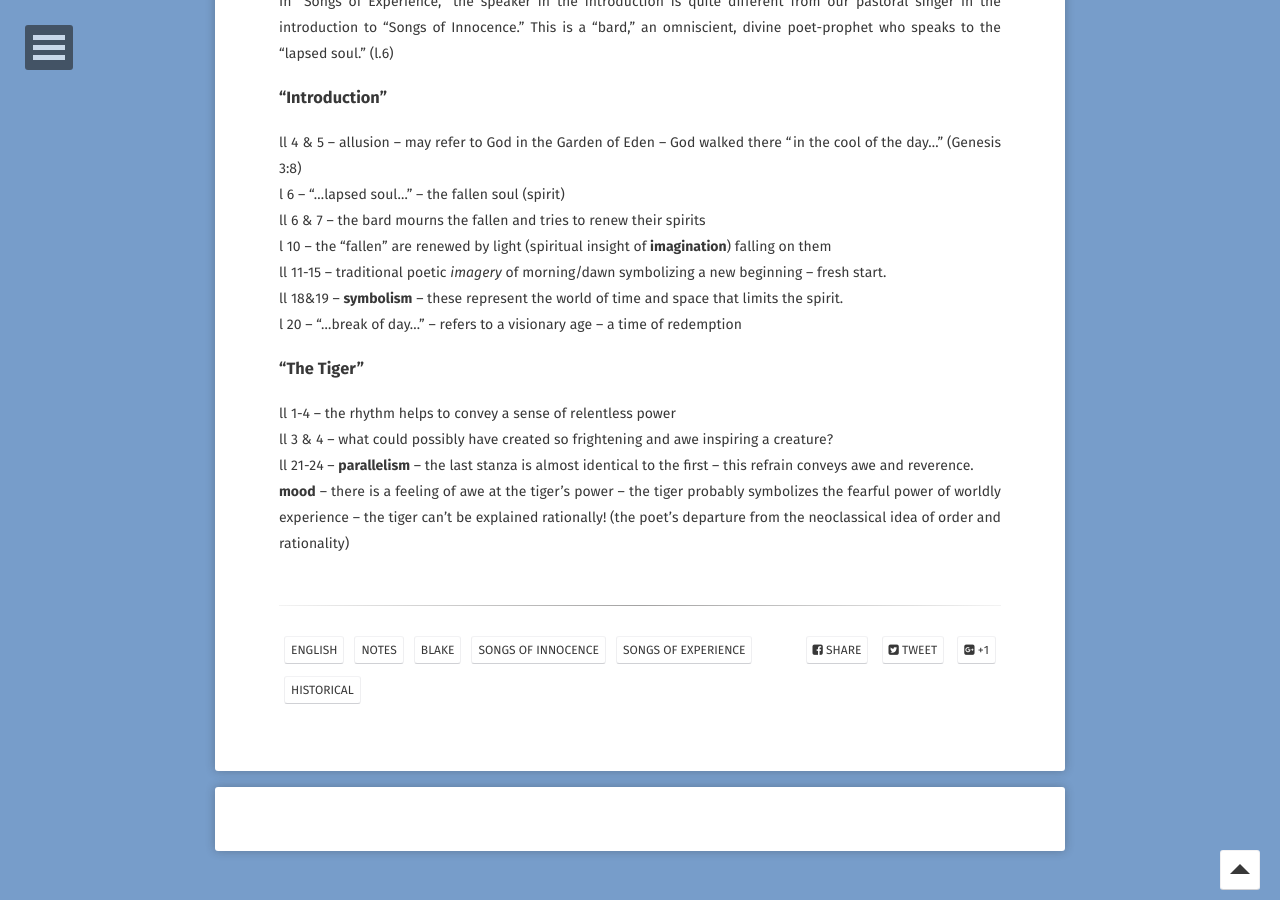
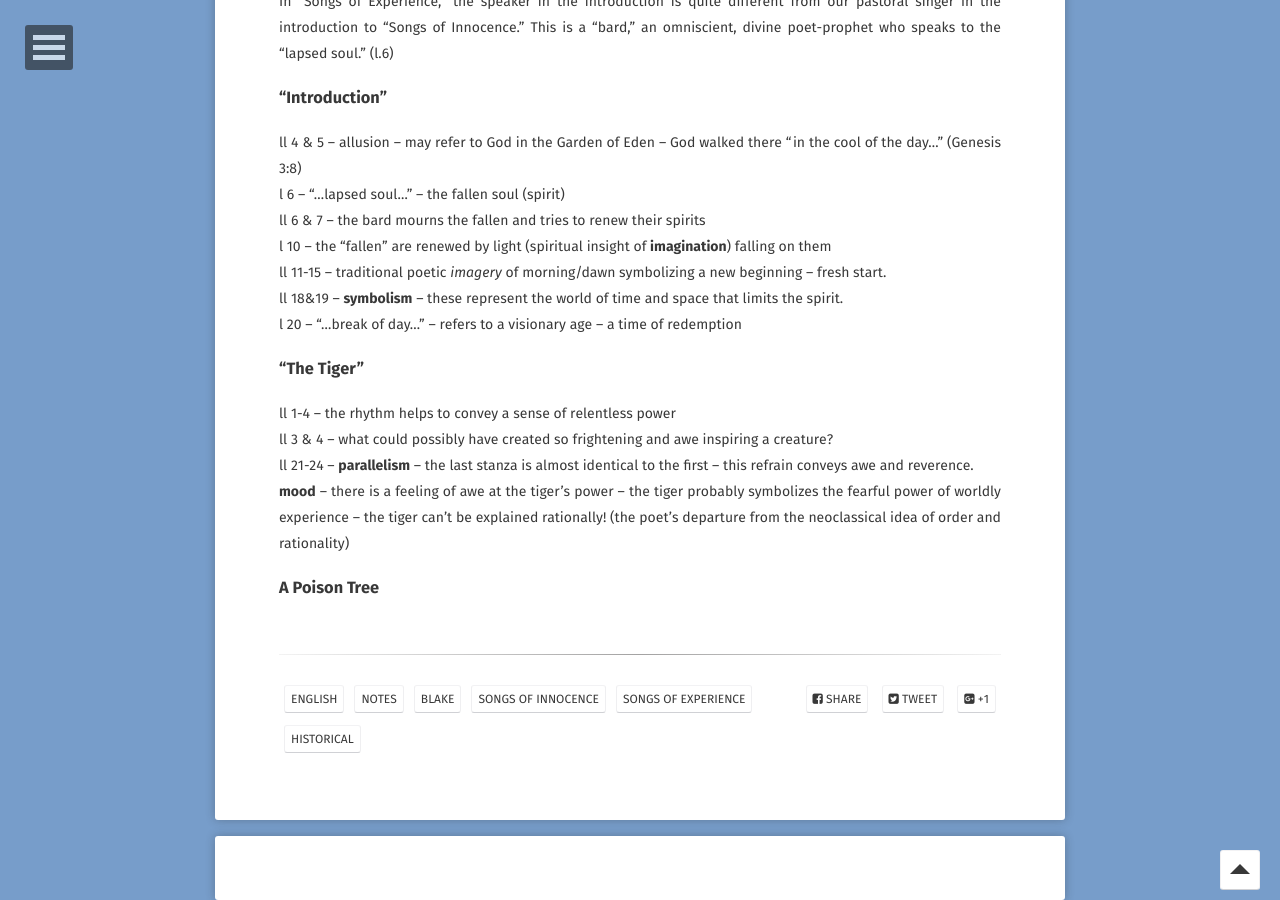
Before and after one commit to EthenStrine/site, a Jekyll site: the page built from _posts/2019-03-07-blake.md, in a window 1280 px wide and 900 px high, scrolled down 1791 px. Built offline with Jekyll 4.4.1, drawn with Linux system fonts in a browser that asks for light colours; some web fonts are replaced; comment, search, counter and statistics services are not loaded.

Commit message:
Update 2019-03-07-blake.md

```diff
--- a/_posts/2019-03-07-blake.md
+++ b/_posts/2019-03-07-blake.md
@@ -73,3 +73,6 @@ ll 1-4 – the rhythm helps to convey a sense of relentless power
 ll 3 & 4 – what could possibly have created so frightening and awe inspiring a creature?
 ll 21-24 – **parallelism** – the last stanza is almost identical to the first – this refrain conveys awe and reverence.
 **mood** – there is a feeling of awe at the tiger’s power – the tiger probably symbolizes the fearful power of worldly experience – the tiger can’t be explained rationally! (the poet’s departure from the neoclassical idea of order and rationality)
+
+
+### A Poison Tree
```
